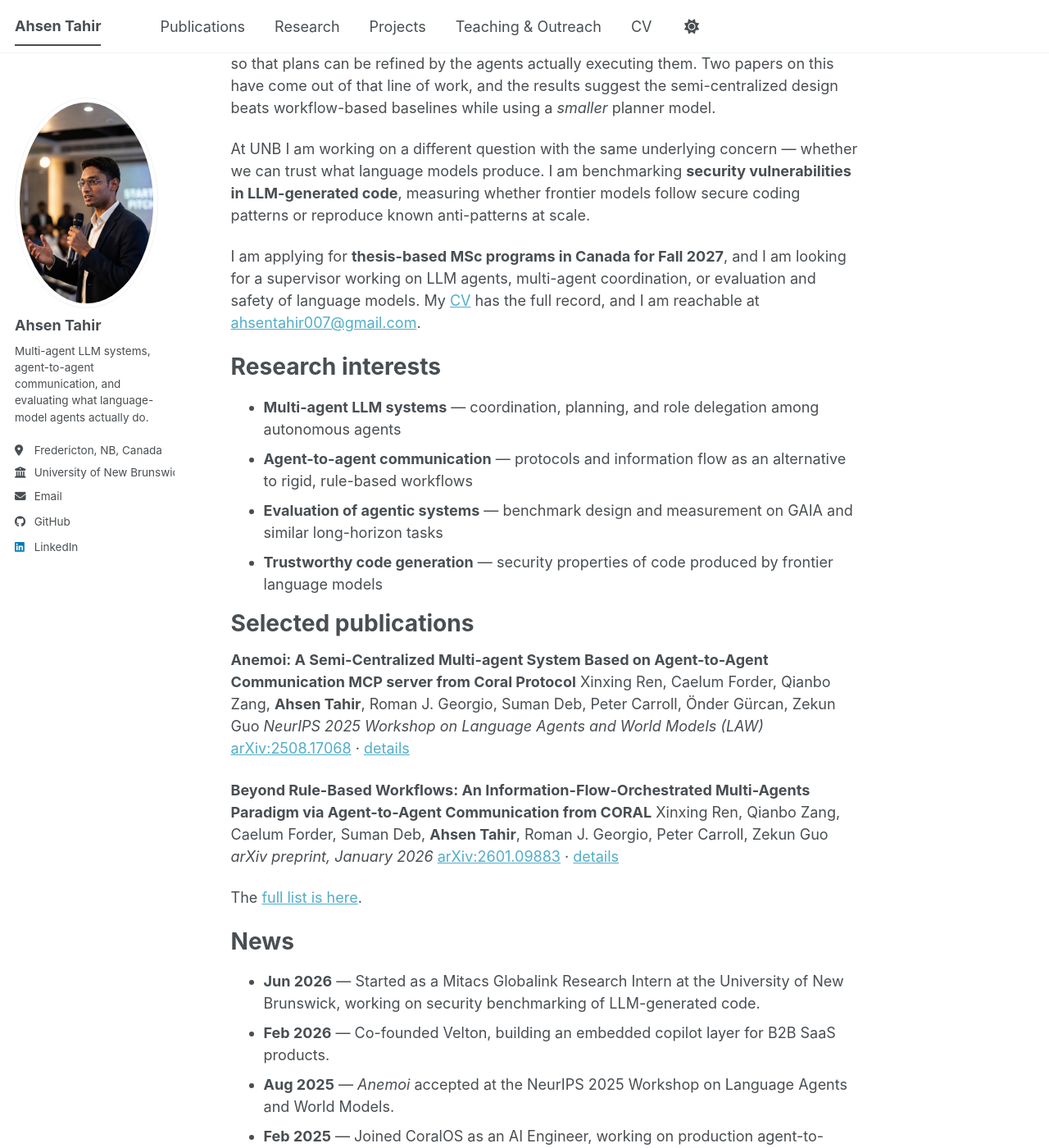
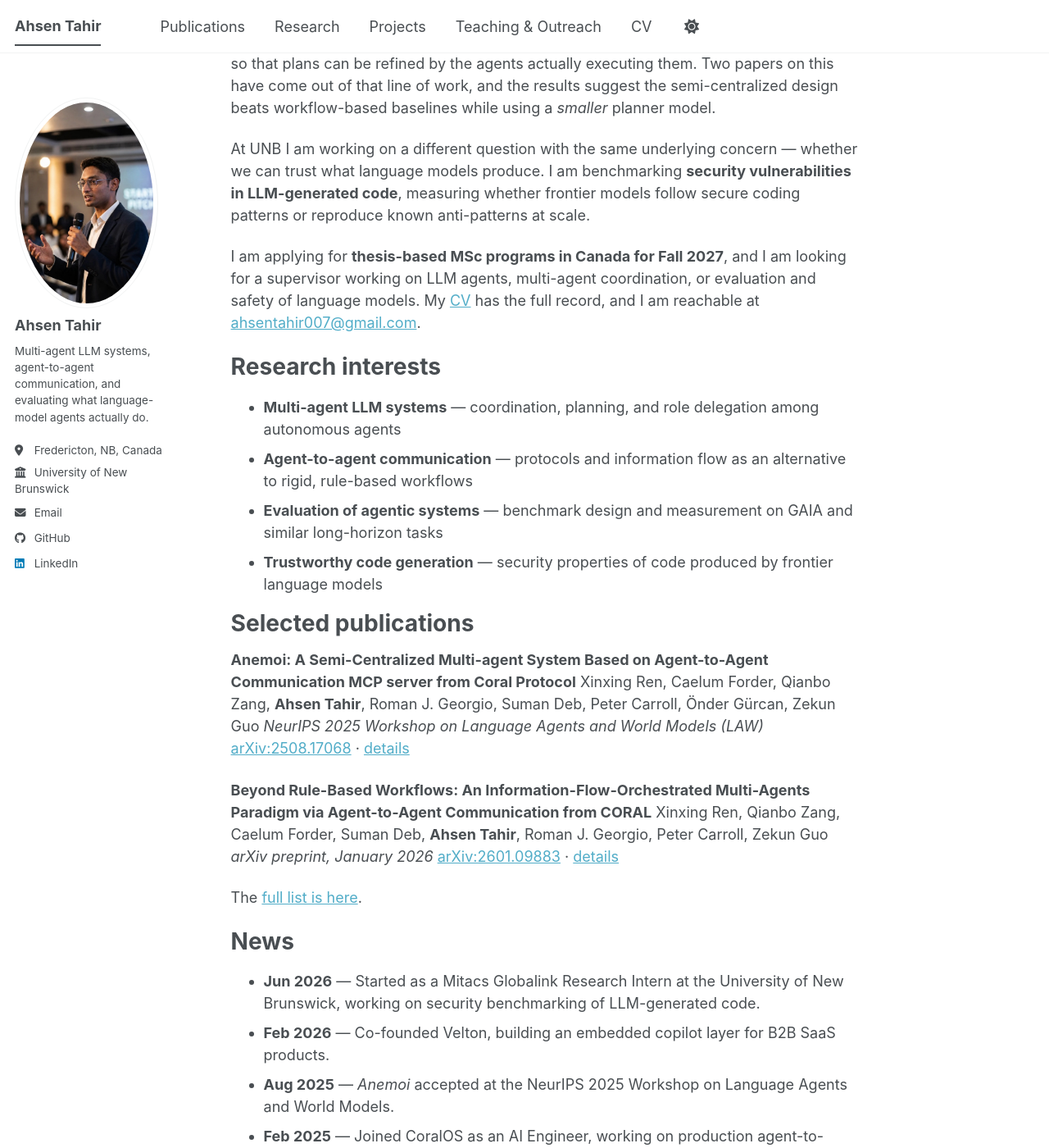
Before and after one commit to AhsenTahir/AhsenTahir.github.io, a Jekyll site: the page built from _pages/about.md, in a window 1280 px wide and 1400 px high, scrolled down 292 px. Shown: the whole window at 82% size. Built offline with Jekyll 4.4.1, drawn with Linux system fonts in a browser that asks for light colours; a style sheet for code colours, icons or effects is not loaded.

Commit message:
Let sidebar entries wrap instead of clipping
.author__urls li was white-space: nowrap, so "University of New
Brunswick" was cut off mid-word at the sidebar edge. Allow normal
wrapping with overflow-wrap so long affiliations render in full.

Co-Authored-By: Claude Opus 5 <noreply@anthropic.com>

```diff
--- a/_sass/layout/_sidebar.scss
+++ b/_sass/layout/_sidebar.scss
@@ -304,7 +304,11 @@
   }
 
   li {
-    white-space: nowrap;
+    /* Upstream sets `nowrap` here, which clips any sidebar entry wider than the
+       column — a long affiliation like "University of New Brunswick" gets cut
+       off mid-word. Allow wrapping instead. */
+    white-space: normal;
+    overflow-wrap: break-word;
   }
 
   a {
```
